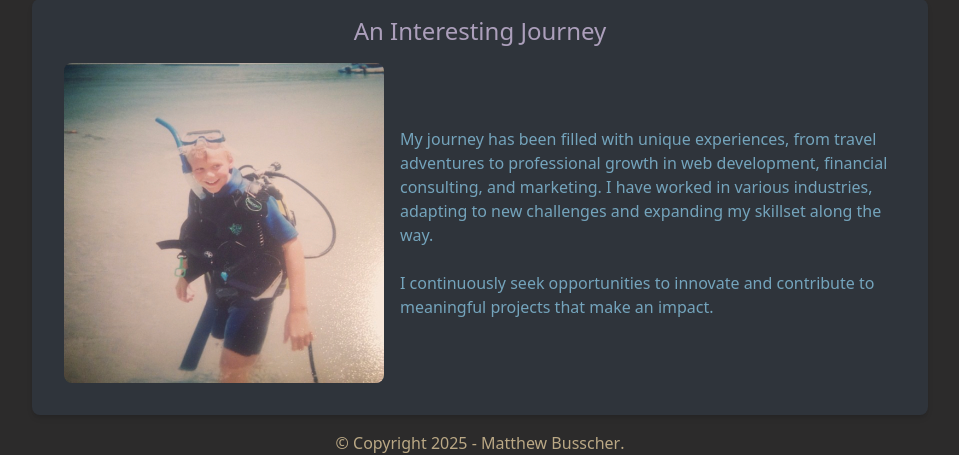
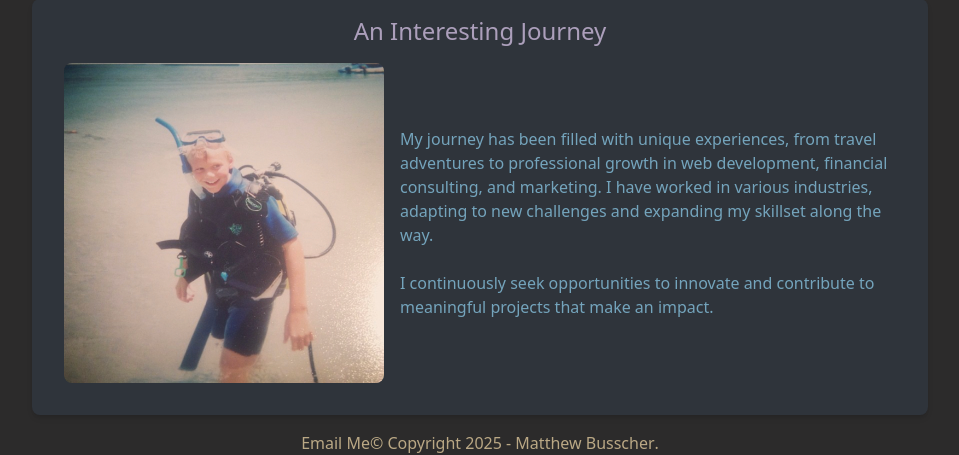
Before and after one commit to MattBusscher/mjb-flask-portfolio, a Flask app: page / in a window 1280 px wide. Shown: the part 1627-2082 px from the top of the page, without its empty margins (160-1119 px from the left). Run offline with Flask 3, Linux system fonts and the light colour scheme; style sheets or scripts are compiled from the project's sources.

Commit message:
Update base.html

```diff
--- a/templates/base.html
+++ b/templates/base.html
@@ -37,6 +37,7 @@
     </div>
     <div class="flex justify-center text-teak" id="footer">
         {% block footer %}
+        <a href="mailto:matt@mattbusscher.tech">Email Me</a>
         <a href="http://github.com/mattbusscher">&copy; Copyright 2025 - Matthew Busscher</a>.
         {% endblock %}
     </div>
```
